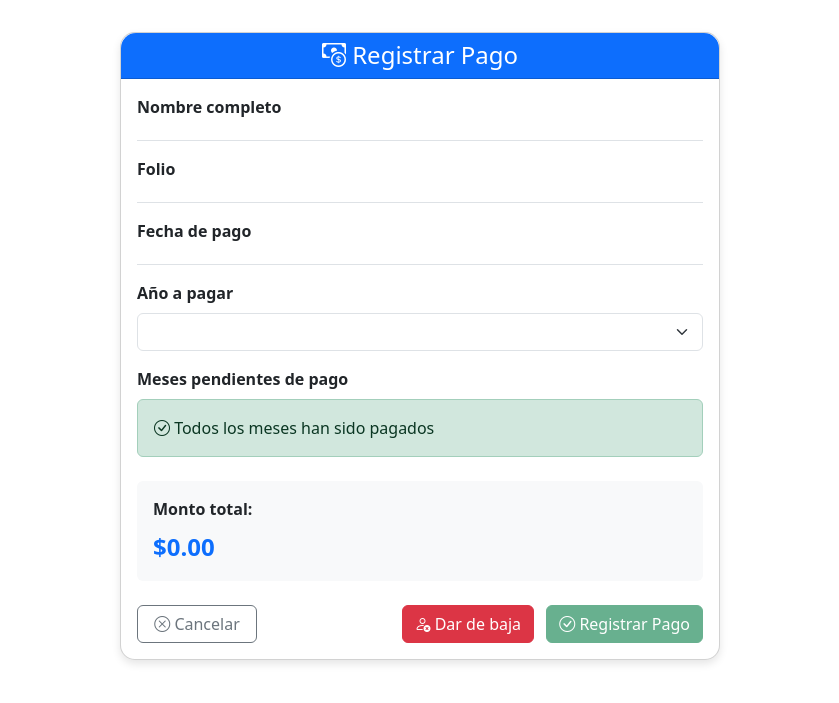
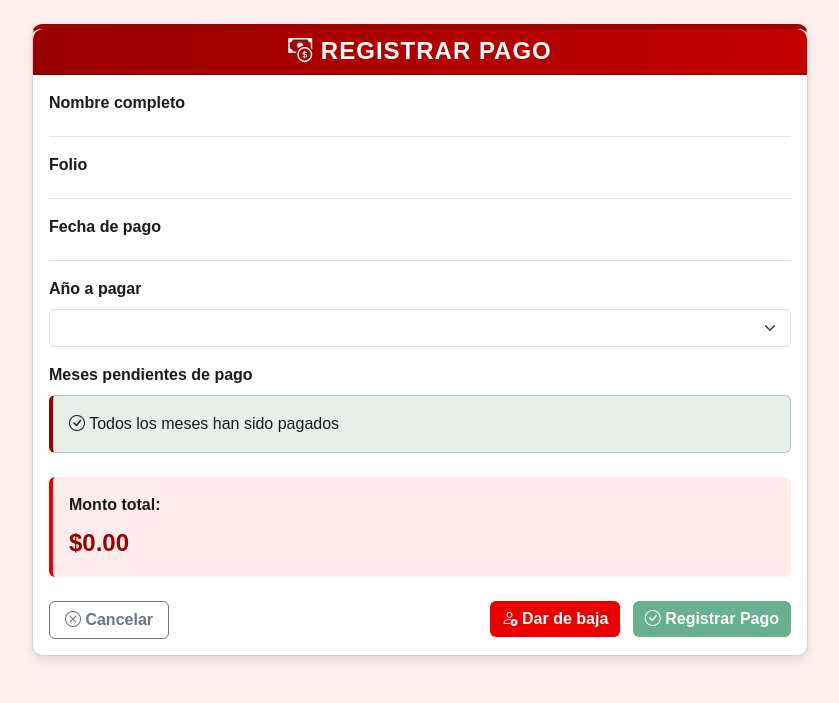
Before and after one commit to Mikee0102/ProyectoEstadia2Full, a Flask app: template templates/registrar_pago.html in a window 1280 px wide. Shown: the top 703 px of the page, without its empty margins (220-1059 px from the left). Run offline with Flask 3, Linux system fonts and the light colour scheme; the template is opened without the code that fills it, so the values that code supplies are empty.

Commit message:
ultimos colores faltantes

```diff
--- a/app.py
+++ b/app.py
@@ -198,7 +198,7 @@ def eliminar_usuario(folio):
         db.collection('usuarios').document(doc.id).delete()
     return redirect('/usuarios')
 
-
+#Ruta de pagpos
 @app.route('/pagos')
 def pagos():
     busqueda = request.args.get('busqueda', '').strip().lower()
@@ -253,11 +253,11 @@ def registrar_pago(folio):
 
     usuario = usuario.to_dict()
 
-    # Obtener año actual y disponibles (actual + 3 atrás)
+    # Obtener año actual
     año_actual = datetime.now().year
     años_disponibles = list(range(año_actual - 3, año_actual + 1))
 
-    # Para GET requests, usar año actual por defecto
+    #GET requests
     año_seleccionado = año_actual
 
     if request.method == 'POST':
--- a/templates/registrar_pago.html
+++ b/templates/registrar_pago.html
@@ -2,46 +2,133 @@
 <html lang="es">
 <head>
     <meta charset="UTF-8">
-    <title>Registrar Pago</title>
+    <title>Registrar Pago - Presidencia de San Vicente Xiloxochitla</title>
     <link href="https://cdn.jsdelivr.net/npm/bootstrap@5.3.0/dist/css/bootstrap.min.css" rel="stylesheet">
     <link rel="stylesheet" href="https://cdn.jsdelivr.net/npm/bootstrap-icons@1.11.1/font/bootstrap-icons.css">
     <style>
+        :root {
+            /* TUS COLORES EXACTOS */
+            --color-primary: #9a0000;       /* Rojo guinda oscuro */
+            --color-secondary: #c20000;     /* Rojo intenso */
+            --color-accent: #de0e0e;       /* Rojo brillante */
+            --color-light-accent: #ff4e4e;  /* Rojo claro */
+            --color-alert: #ea0001;        /* Rojo alerta */
+            --color-dark: #1A1A1A;         /* Texto negro */
+            --color-light: #FFF0F0;        /* Fondo rojo clarísimo */
+        }
+
+        body {
+            background-color: var(--color-light);
+            font-family: 'Arial', sans-serif;
+        }
+
+        .container {
+            max-width: 800px;
+        }
+
         .payment-card {
-            max-width: 600px;
-            margin: 2rem auto;
-            border-radius: 15px;
+            border-radius: 10px;
             box-shadow: 0 4px 8px rgba(0, 0, 0, 0.1);
+            border-top: 5px solid var(--color-primary);
         }
+
         .payment-header {
-            border-radius: 15px 15px 0 0 !important;
+            background: linear-gradient(90deg, var(--color-primary) 0%, var(--color-secondary) 100%);
+            color: white;
+            border-radius: 10px 10px 0 0 !important;
+            text-transform: uppercase;
+            letter-spacing: 1px;
         }
+
+        h4 {
+            font-weight: 700;
+        }
+
+        .form-label {
+            font-weight: 600;
+            color: var(--color-dark);
+        }
+
+        .form-control-plaintext {
+            border-bottom: 1px solid #dee2e6;
+            padding: 0.375rem 0;
+            color: var(--color-dark);
+        }
+
+        /* Checkboxes de meses */
         .month-checkbox {
             display: inline-block;
             width: 120px;
             margin: 5px;
         }
-        .btn-action {
-            min-width: 120px;
+
+        /* Sección de monto total */
+        .total-section {
+            background-color: rgba(255, 78, 78, 0.1);
+            border-left: 4px solid var(--color-alert);
+            border-radius: 8px;
         }
+
         #totalAmount {
             font-size: 1.5rem;
             font-weight: bold;
-            color: #0d6efd;
+            color: var(--color-primary);
         }
-        .form-control-plaintext {
-            border-bottom: 1px solid #dee2e6;
-            padding: 0.375rem 0;
+
+        /* Botones */
+        .btn-action {
+            min-width: 120px;
+            font-weight: 600;
+            transition: all 0.3s;
         }
-        /* Estilos para el modal de baja */
+
+        .btn-success {
+            background-color: var(--color-accent);
+            border: none;
+        }
+
+        .btn-success:hover {
+            background-color: var(--color-secondary);
+            transform: translateY(-2px);
+        }
+
+        .btn-outline-secondary {
+            border-color: #6c757d;
+            color: #6c757d;
+        }
+
+        .btn-outline-secondary:hover {
+            background-color: #6c757d;
+            color: white;
+        }
+
+        .btn-danger {
+            background-color: var(--color-alert);
+            border: none;
+        }
+
+        .btn-danger:hover {
+            background-color: var(--color-secondary);
+        }
+
+        /* Modal de baja */
         #confirmarBajaModal .modal-header {
+            background: linear-gradient(90deg, var(--color-alert) 0%, var(--color-secondary) 100%);
+            color: white;
             border-bottom: none;
-            background-color: #dc3545;
+        }
+
+        /* Alertas */
+        .alert-success {
+            background-color: rgba(46, 94, 58, 0.1);
+            border-left: 4px solid var(--color-primary);
+            color: var(--color-dark);
         }
     </style>
 </head>
 <body class="container mt-4">
     <div class="card payment-card">
-        <div class="card-header payment-header bg-primary text-white">
+        <div class="card-header payment-header text-white">
             <h4 class="mb-0 text-center">
                 <i class="bi bi-cash-coin"></i> Registrar Pago
             </h4>
@@ -51,25 +138,25 @@
                 <!-- Información del usuario -->
                 <div class="mb-4">
                     <div class="mb-3">
-                        <label class="form-label fw-bold">Nombre completo</label>
+                        <label class="form-label">Nombre completo</label>
                         <div class="form-control-plaintext">{{ usuario.Nombre_completo }}</div>
                     </div>
 
                     <div class="mb-3">
-                        <label class="form-label fw-bold">Folio</label>
+                        <label class="form-label">Folio</label>
                         <div class="form-control-plaintext">{{ usuario.Folio }}</div>
                     </div>
 
-                    <!-- Fecha actual (no editable) -->
+                    <!-- Fecha actual -->
                     <div class="mb-3">
-                        <label class="form-label fw-bold">Fecha de pago</label>
+                        <label class="form-label">Fecha de pago</label>
                         <div class="form-control-plaintext" id="fechaPago">{{ fecha_actual }}</div>
                         <input type="hidden" name="fecha_pago" id="fechaInput" value="{{ fecha_actual_iso }}">
                     </div>
 
                     <!-- Selección de año -->
                     <div class="mb-3">
-                        <label class="form-label fw-bold">Año a pagar</label>
+                        <label class="form-label">Año a pagar</label>
                         <select class="form-select" name="anio" id="selectAnio" required>
                             {% for año in años_disponibles %}
                             <option value="{{ año }}" {% if año == año_actual %}selected{% endif %}>{{ año }}</option>
@@ -79,7 +166,7 @@
 
                     <!-- Selección de meses -->
                     <div class="mb-4">
-                        <label class="form-label fw-bold">Meses pendientes de pago</label>
+                        <label class="form-label">Meses pendientes de pago</label>
                         <div class="mb-3" id="mesesContainer">
                             {% if meses_pendientes %}
                                 {% for mes in meses_pendientes %}
@@ -99,8 +186,8 @@
                     </div>
 
                     <!-- Monto total -->
-                    <div class="mb-4 p-3 bg-light rounded">
-                        <label class="form-label fw-bold">Monto total:</label>
+                    <div class="mb-4 p-3 total-section rounded">
+                        <label class="form-label">Monto total:</label>
                         <div class="d-flex justify-content-between align-items-center">
                             <span id="totalAmount">$0.00</span>
                             <input type="hidden" name="monto" id="montoInput" value="0">
@@ -126,11 +213,11 @@
         </div>
     </div>
 
-    <!-- Modal de confirmación de baja simplificado -->
+    <!-- Modal de confirmación de baja -->
     <div class="modal fade" id="confirmarBajaModal" tabindex="-1" aria-labelledby="confirmarBajaModalLabel" aria-hidden="true">
         <div class="modal-dialog">
             <div class="modal-content">
-                <div class="modal-header bg-danger text-white">
+                <div class="modal-header text-white">
                     <h5 class="modal-title" id="confirmarBajaModalLabel">
                         <i class="bi bi-exclamation-triangle"></i> Confirmar baja de usuario
                     </h5>
@@ -154,7 +241,7 @@
         </div>
     </div>
 
-    <!-- JavaScript para calcular el total y actualizar meses -->
+    <!-- JavaScript para calcular el total -->
     <script>
         document.addEventListener('DOMContentLoaded', function() {
             const checkboxes = document.querySelectorAll('.month-selector');
@@ -163,7 +250,6 @@
             const selectAnio = document.getElementById('selectAnio');
             const submitBtn = document.getElementById('submitBtn');
 
-            // Función para actualizar total
             function updateTotal() {
                 let total = 0;
                 const selectedMonths = [];
@@ -180,7 +266,6 @@
                 submitBtn.disabled = selectedMonths.length === 0;
             }
 
-            // Evento para cambio de año
             selectAnio.addEventListener('change', function() {
                 const año = this.value;
                 fetch(`/get_meses_pendientes?folio={{ usuario.Folio }}&anio=${año}`)
@@ -197,7 +282,6 @@
                                 </div>
                             `).join('');
 
-                            // Reasignar eventos a los nuevos checkboxes
                             document.querySelectorAll('.month-selector').forEach(checkbox => {
                                 checkbox.addEventListener('change', updateTotal);
                             });
@@ -212,7 +296,6 @@
                     });
             });
 
-            // Inicializar eventos
             checkboxes.forEach(checkbox => {
                 checkbox.addEventListener('change', updateTotal);
             });
```
Also changed, not shown: templates/historial_pagos.html (+141 -31 lines).
